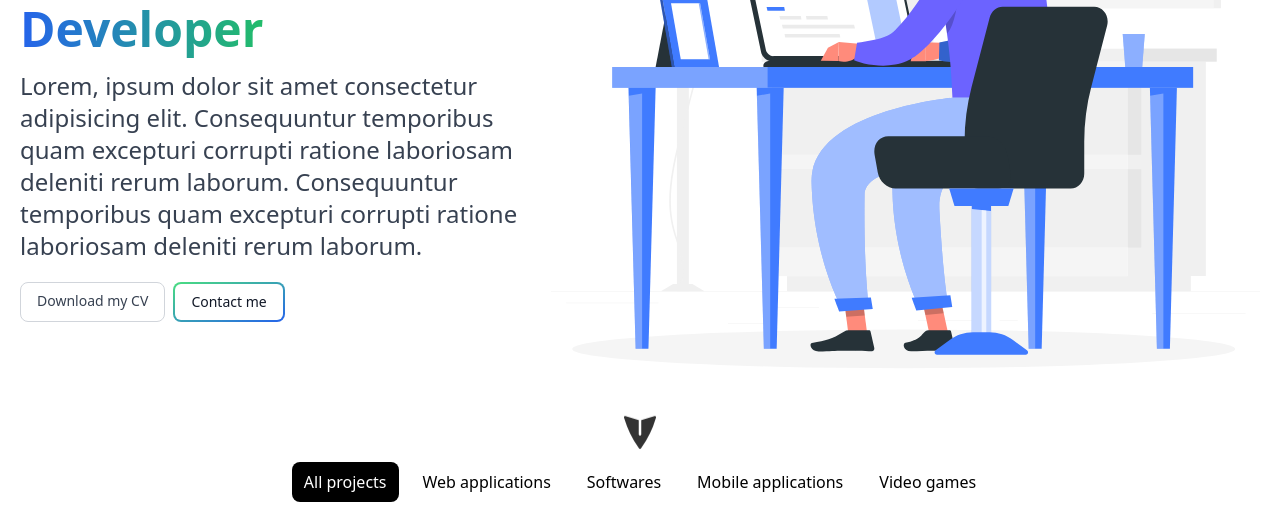
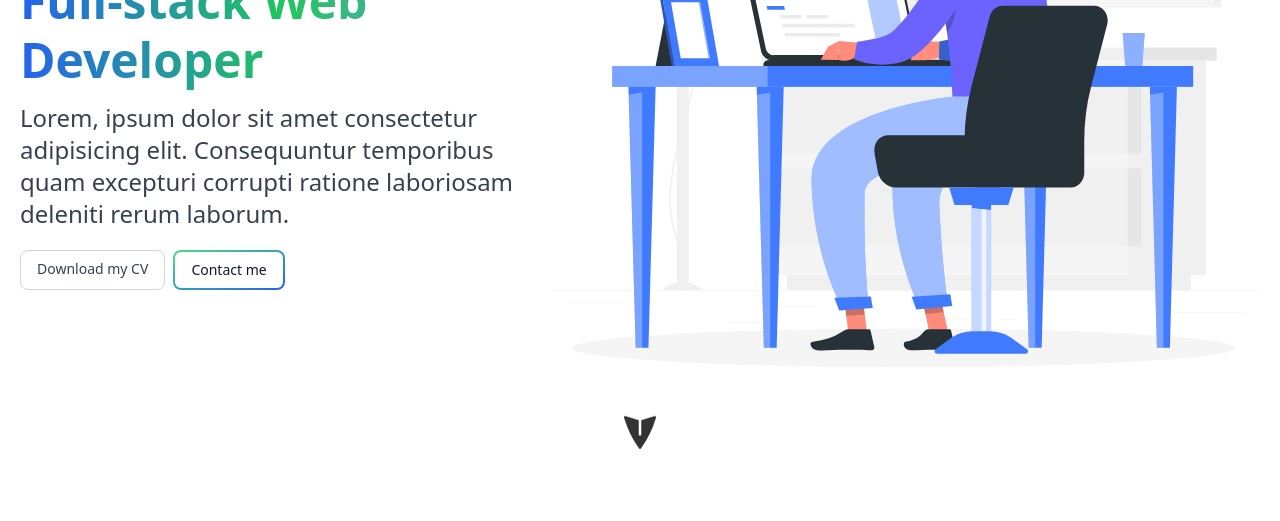
Before and after one commit to Kaoshix/portfolio-nextjs, a Next.js app: page / in a window 1280 px wide. Shown: the part 338-859 px from the top of the page. Built offline with nearby package versions, Linux system fonts and the light colour scheme; grey boxes are pictures that could not be loaded.

Commit message:
update marges

```diff
--- a/app/components/hero-banner.jsx
+++ b/app/components/hero-banner.jsx
@@ -6,7 +6,7 @@ export const HeroBanner = () => {
     return (
         <div className="grow flex items-center">
             <div className="w-[600px] mx-auto text-center md:text-start">
-                <h1 className='text-4xl md:text-5xl text-gray-700 font-semibold leading-[2.5rem] md:leading-[3.7rem] mb-10 md:mb-3'>
+                <h1 className='text-4xl md:text-5xl text-gray-700 font-semibold leading-[2.5rem] md:leading-[3.7rem] mb-5 md:mb-3'>
                     <span>Hi, i am</span>
                     <br />
                     <span className="text-6xl md:text-7xl font-bold">Sebastien</span>
@@ -14,7 +14,7 @@ export const HeroBanner = () => {
                     <p className="mt-2 font-bold bg-gradient-to-r from-blue-600 via-green-500 to-indigo-400 text-transparent bg-clip-text">Full-stack Web Developer</p>
                 </h1>
 
-                <p className="mb-10 md:mb-5 text-2xl font-normal">Lorem, ipsum dolor sit amet consectetur adipisicing elit. Consequuntur temporibus quam excepturi corrupti ratione laboriosam deleniti rerum laborum. Consequuntur temporibus quam excepturi corrupti ratione laboriosam deleniti rerum laborum.</p>
+                <p className="mb-5 text-2xl font-normal">Lorem, ipsum dolor sit amet consectetur adipisicing elit. Consequuntur temporibus quam excepturi corrupti ratione laboriosam deleniti rerum laborum.</p>
 
                 <div className="flex justify-center md:justify-start gap-2">
                     <Button>Download my CV</Button>
--- a/app/page.tsx
+++ b/app/page.tsx
@@ -13,7 +13,9 @@ export default function Home() {
         <Header />
         <div className="flex flex-col grow mb-20 mt-5">
           <HeroBanner />
-          <ArrowHomeButton />
+          <div className="min-h-[100px]">
+            <ArrowHomeButton />
+          </div>
         </div>
       </div>
 
```
